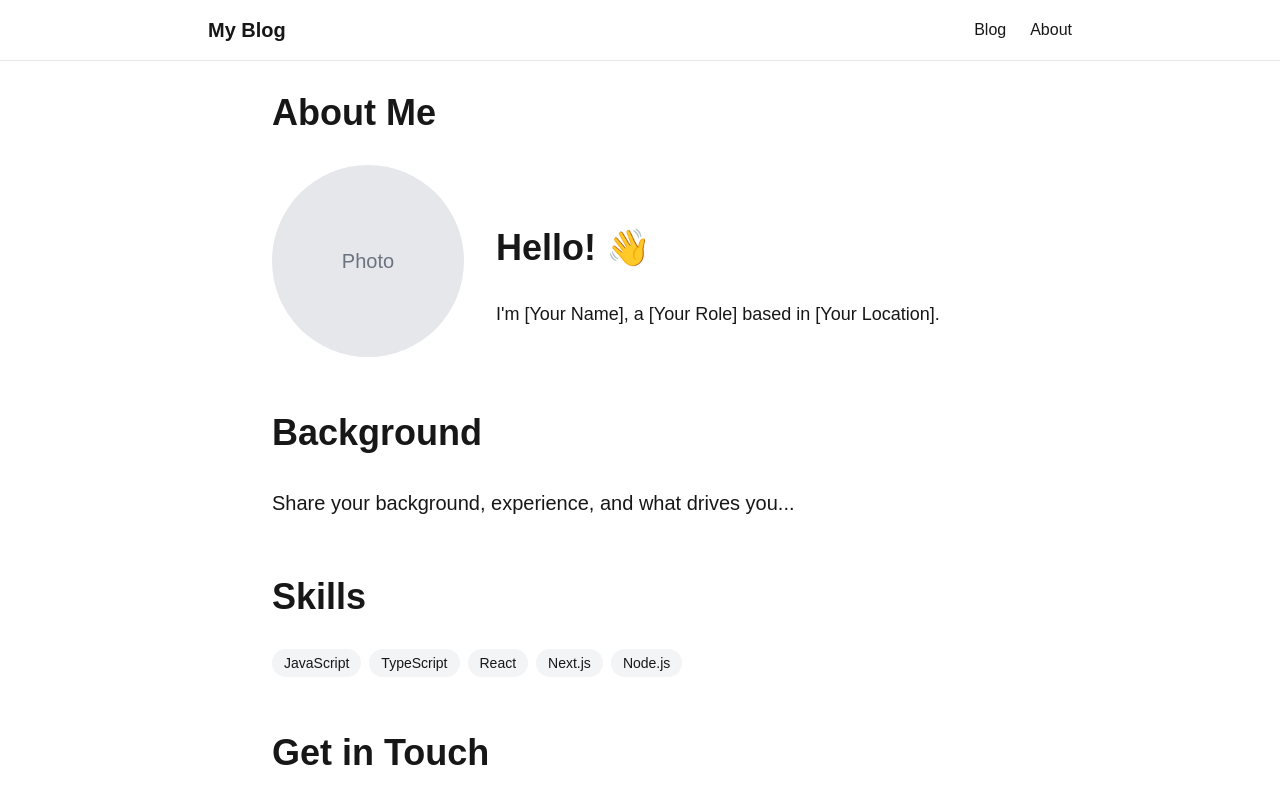
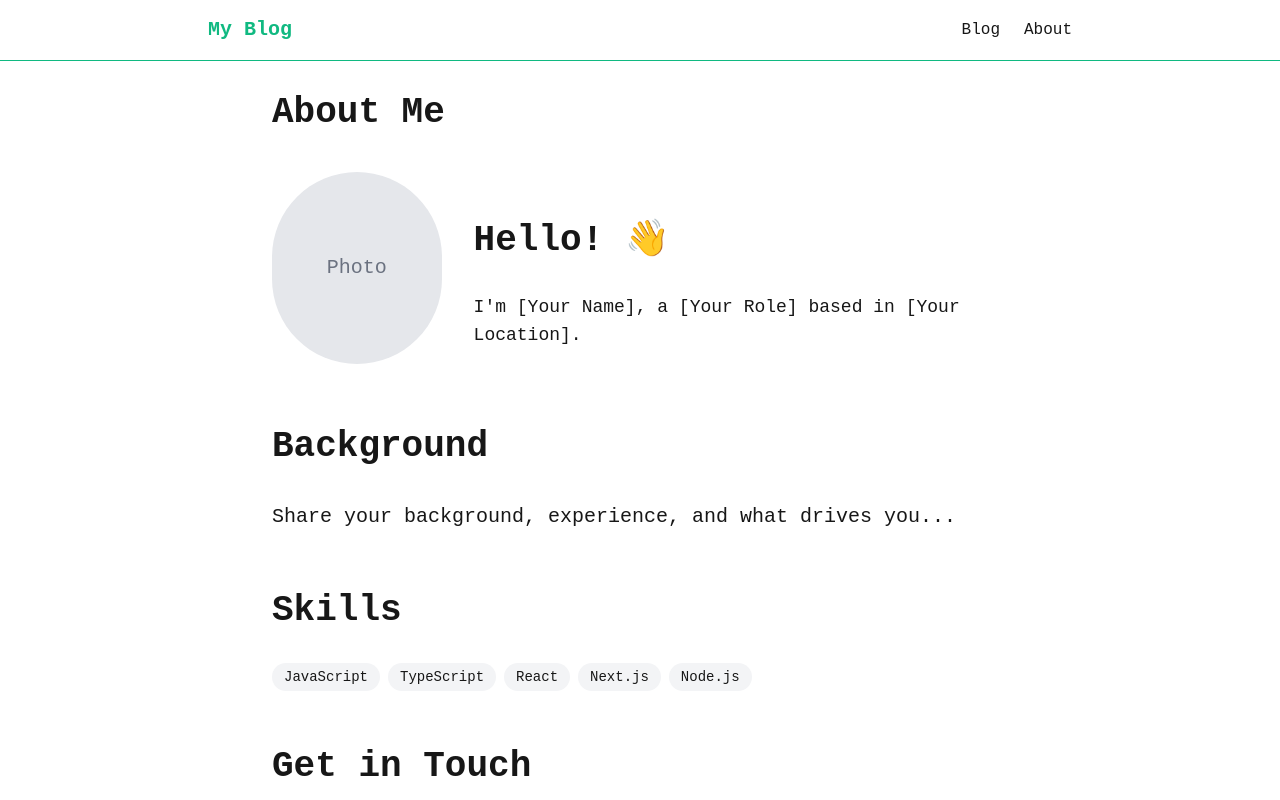
Before and after one commit to Nimzyow/my-blog, a Next.js app: page /about in a window 1280 px wide. Shown: the top 800 px of the page. Built offline with nearby package versions, Linux system fonts and the light colour scheme.

Commit message:
make it look more hackery

```diff
--- a/src/components/Layout.tsx
+++ b/src/components/Layout.tsx
@@ -7,23 +7,20 @@ interface LayoutProps {
 export default function Layout({ children }: LayoutProps) {
   return (
     <div className="min-h-screen">
-      <nav className="bg-background border-b border-gray-200 dark:border-gray-800">
+      <nav className="bg-background border-b border-accent">
         <div className="max-w-4xl mx-auto px-4 py-4">
           <div className="flex justify-between items-center">
             <Link
               href="/"
-              className="text-foreground text-xl font-bold hover:text-blue-500"
+              className="text-accent text-xl font-bold hover:opacity-80"
             >
               My Blog
             </Link>
             <div className="space-x-6">
-              <Link href="/" className="text-foreground hover:text-blue-500">
+              <Link href="/" className="hover:text-accent">
                 Blog
               </Link>
-              <Link
-                href="/about"
-                className="text-foreground hover:text-blue-500"
-              >
+              <Link href="/about" className="hover:text-accent">
                 About
               </Link>
             </div>
--- a/src/styles/globals.css
+++ b/src/styles/globals.css
@@ -5,19 +5,21 @@
 :root {
   --background: #ffffff;
   --foreground: #171717;
+  --accent: #10b981; /* emerald-500 for a hacker green */
 }
 
 @media (prefers-color-scheme: dark) {
   :root {
     --background: #0a0a0a;
     --foreground: #ffffff;
+    --accent: #10b981; /* emerald-500 for a hacker green */
   }
 }
 
 body {
   color: var(--foreground);
   background: var(--background);
-  font-family: Arial, Helvetica, sans-serif;
+  font-family: 'Courier New', Courier, monospace; /* A more hacker-like font */
 }
 
 /* Style all prose content */
@@ -37,19 +39,39 @@ body {
 }
 
 .prose a {
-  color: #3b82f6 !important; /* blue-500 */
+  color: var(--accent) !important; /* Use green for links */
 }
 
 .prose a:hover {
-  color: #60a5fa !important; /* blue-400 */
+  color: #34d399 !important; /* emerald-400 for hover */
+}
+
+.prose code {
+  color: var(--foreground) !important;
+  background-color: #1f2937; /* dark background for code */
+  padding: 0.2em 0.4em;
+  border-radius: 0.3em;
 }
 
 @media (prefers-color-scheme: dark) {
   .prose a {
-    color: #60a5fa !important; /* blue-400 */
+    color: var(--accent) !important;
   }
 
   .prose a:hover {
-    color: #93c5fd !important; /* blue-300 */
+    color: #34d399 !important;
   }
 }
+
+/* Add green accents to borders and other elements */
+.border-accent {
+  border-color: var(--accent);
+}
+
+.text-accent {
+  color: var(--accent);
+}
+
+.hover\:text-accent:hover {
+  color: var(--accent);
+}
```
